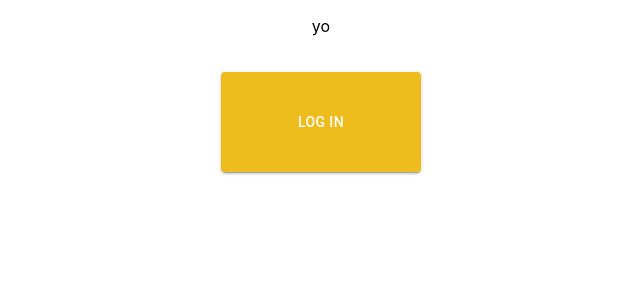
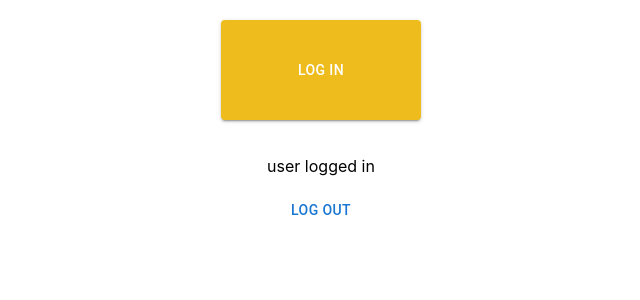
Before and after one commit to BBrandford11/Oauth-FirebasePractice, a React (Create React App) app: page / in a window 1280 px wide. Shown: the top 300 px of the page, without its empty margins (319-959 px from the left). Built offline with nearby package versions, Linux system fonts and the light colour scheme; no server answers.

Commit message:
trying to solve error

```diff
--- a/src/App.js
+++ b/src/App.js
@@ -1,16 +1,30 @@
 
+import { useState } from 'react';
 import './App.css';
 import Auth from './components/Authentication';
-
+import { auth } from './firebase/firebase-config';
+import {  onAuthStateChanged, signOut} from "firebase/auth";
+import { Button } from '@mui/material';
+import { async } from 'q';
 
 function App() {
+  const [user, setUser] = useState({})
 
+  onAuthStateChanged(auth, (currentUser) => {
+    setUser(currentUser)
+  })
 
+  const logout = async () => {
+    await signOut(auth)
+  }
 
   return (
     <div className="App">
-    <p>yo</p>
+
     <Auth />
+    <p>user logged in</p>
+    {user?.password}
+    <Button onClick={logout}>Log out</Button>
     </div>
   );
 }
--- a/src/components/Login.js
+++ b/src/components/Login.js
@@ -1,18 +1,29 @@
 import { Button, TextField } from "@mui/material";
 import { Box, flexbox } from "@mui/system";
 import { useState } from "react";
-import {} from "firebase/auth"
+import { signInWithEmailAndPassword } from "firebase/auth";
+// import { async } from "q";
+import { auth } from "../firebase/firebase-config";
 function Login() {
   const [email, setEmail] = useState("");
   const [password, setPassword] = useState("");
   // const [email, setEmail] = useState("")
 
-  const handleSubmit = () => {
-    console.log(process.env.REACT_APP_num)
+  const handleSubmit = async () => {
+    try {
+      const user = await signInWithEmailAndPassword(auth, email, password);
+      console.log(user);
+    } catch (error) {
+      console.log(error, "error");
     }
+  };
 
+  const mapp = document.querySelectorAll("p > div");
+
+  console.log(mapp, "mapp login");
 
   return (
+    <div>
       <Box
         p={3}
         style={{ display: flexbox, flexDirection: "column", gap: "20px" }}
@@ -26,7 +37,7 @@ function Login() {
           fullWidth
         ></TextField>
         <TextField
-       style={{ marginTop:"20px"}}
+          style={{ marginTop: "20px" }}
           variant="outlined"
           type="password"
           label="Enter Password"
@@ -37,12 +48,17 @@ function Login() {
         <Button
           variant="contained"
           size="large"
-              style={{ backgroundColor: "#EEBC1D", marginLeft:"90px", marginTop: "20px" }}
+          style={{
+            backgroundColor: "#EEBC1D",
+            marginLeft: "90px",
+            marginTop: "20px",
+          }}
           onClick={handleSubmit}
         >
           Log In
         </Button>
       </Box>
+    </div>
   );
 }
 
--- a/src/components/SignUp.js
+++ b/src/components/SignUp.js
@@ -1,7 +1,7 @@
 import { Button, TextField } from "@mui/material";
 import { Box, flexbox } from "@mui/system";
 import { useState } from "react";
-import { createUserWithEmailAndPassword } from "firebase/auth";
+import { createUserWithEmailAndPassword ,  onAuthStateChanged} from "firebase/auth";
 import { auth } from "../firebase/firebase-config";
 
 // import { async } from "q";
@@ -21,10 +21,14 @@ function SignUp() {
       console.log(error, "error");
     }
   };
+  const mapp = document.querySelectorAll("p > div")
 
-  const margin = {marginbottom:"5px"}
+  console.log(mapp, "mapp")
+
+  const margin = { marginbottom: "5px" };
 
   return (
+    <div>
       <Box
         p={3}
         style={{ display: flexbox, flexDirection: "column", gap: "20px" }}
@@ -39,7 +43,7 @@ function SignUp() {
           fullWidth
         ></TextField>
         <TextField
-        style={{marginBottom:"20px", marginTop:"20px"}}
+          style={{ marginBottom: "20px", marginTop: "20px" }}
           variant="outlined"
           type="password"
           label="Enter Password"
@@ -69,6 +73,7 @@ function SignUp() {
           Sign up
         </Button>
       </Box>
+    </div>
   );
 }
 
--- a/src/firebase/firebase-config.js
+++ b/src/firebase/firebase-config.js
@@ -2,7 +2,7 @@
 // require('dotenv').config()
 import { initializeApp } from "firebase/app";
 import {getAuth} from "firebase/auth"
-import { getAnalytics } from "firebase/analytics";
+// import { getAnalytics } from "firebase/analytics";
 // TODO: Add SDKs for Firebase products that you want to use
 // https://firebase.google.com/docs/web/setup#available-libraries
 
```
Also changed, not shown: src/components/Authentication.js (+6 -2 lines). Lines whose indentation alone changed are shown as unchanged.
